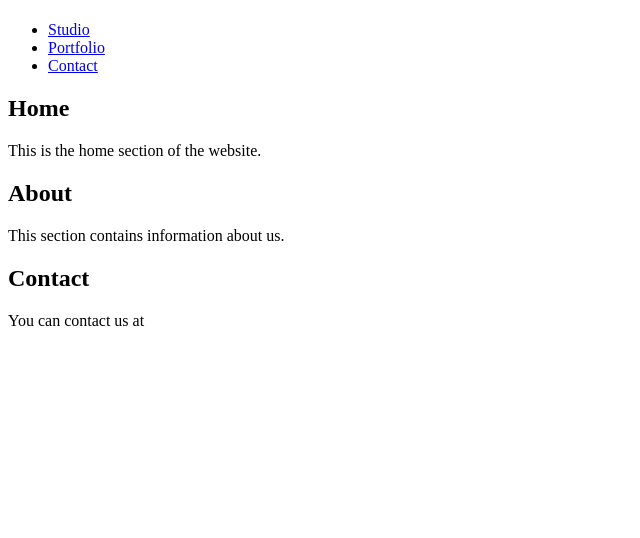
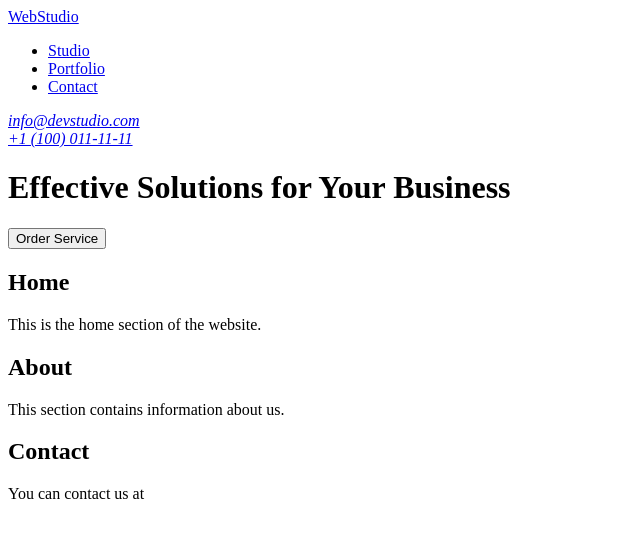
Before and after one commit to OlehMelnykGIT/goit-markup-hw-01, a plain HTML site: page index.html in a window 1280 px wide. Shown: the whole page, without its empty margins (0-640 px from the left). Drawn offline with Linux system fonts and the light colour scheme.

Commit message:
header_completed

```diff
--- a/index.html
+++ b/index.html
@@ -7,16 +7,29 @@
 </head>
 <body>
     <header>
-        <h1></h1>
         <nav>
+            <a href="#home">WebStudio</a>
             <ul>
+
                 <li><a href="#home">Studio</a></li>
                 <li><a href="#about">Portfolio</a></li>
                 <li><a href="#contact">Contact</a></li>
+
             </ul>
+            <address>
+                <a href="mailto:info@devstudio.com">
+                    info@devstudio.com
+                </a></br>
+                <a href="tel:+110001111111">
+                    +1 (100) 011-11-11
+                </a>
+            </address>
         </nav>
     </header>
 <main>
+    <h1>Effective Solutions for Your Business</h1>
+    <button type="button">Order Service</button>
+
     <section id="home">
         <h2>Home</h2>
         <p>This is the home section of the website.</p>
```
